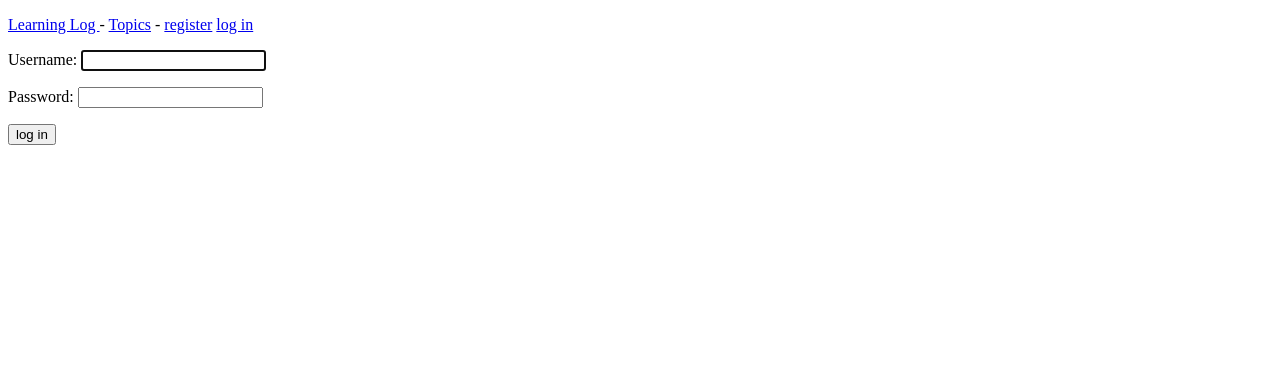
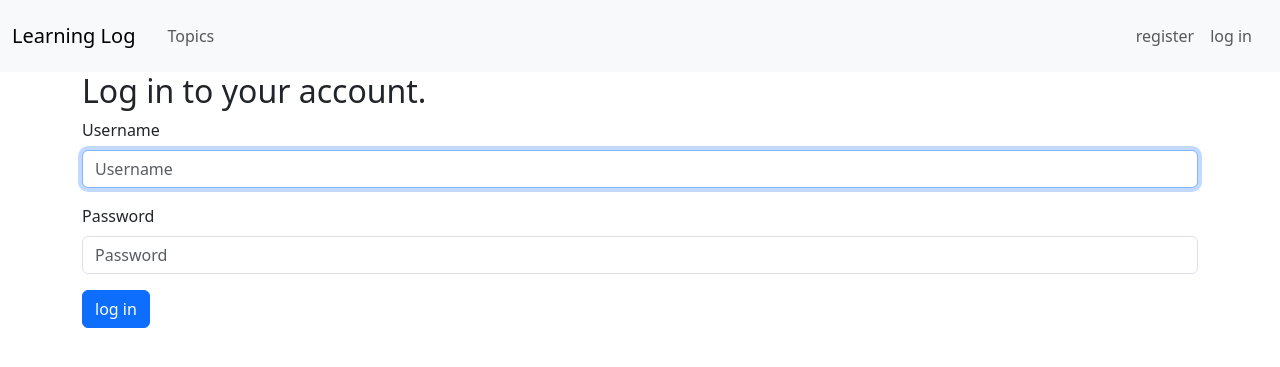
Before and after one commit to da4o88/my_learning, a Django app: page /users/login/ in a window 1280 px wide. Shown: the top 367 px of the page. Run offline with Django 4.2, Linux system fonts and the light colour scheme; some libraries are stand-ins or nearby versions.

Commit message:
Styling register and login forms.

```diff
--- a/learning_log/settings.py
+++ b/learning_log/settings.py
@@ -131,3 +131,8 @@ DEFAULT_AUTO_FIELD = 'django.db.models.BigAutoField'
 
 # My settings
 LOGIN_URL = '/users/login/'
+
+# Settings for django-bootstrap-v5
+BOOTSTRAP5 = {
+    'include_jquery': True,
+}
--- a/learning_logs/templates/learning_logs/base.html
+++ b/learning_logs/templates/learning_logs/base.html
@@ -2,22 +2,59 @@
 <html lang="en">
 <head>
     <meta charset="UTF-8">
+    <meta http-equiv="X-UA-Compatible" content="IE-edge">
+    <meta name="viewport" content="width=device-width, initial-scale=1">
 
     <title>{% block title %} {% endblock title %}</title>
+    {% load bootstrap5 %}
+    {% bootstrap_css %}
+    {% bootstrap_javascript %}
+
 </head>
 <body>
-    <p>
-        <a href="{% url 'index' %}">Learning Log </a> -
-        <a href="{% url 'topics' %}">Topics</a> -
-        {% if user.is_authenticated %}
-            Hello, {{ user.username }}.
-            <a href="{% url 'users:logout' %}">log out</a>
-        {% else %}
-            <a href="{% url 'users:register' %}">register</a>
-            <a href="{% url 'users:login' %}">log in</a>
-        {% endif %}
+    <!-- Static navbar -->
+    <nav class="navbar sticky-top navbar-expand-lg navbar-light bg-light">
+        <div class="container-fluid">
+            <div class="navbar-header">
+                <button type="button" class="navbar-toggler"
+                        data-toggle="collapse" data-bs-target="#navbar"
+                        aria-expanded="false" aria-controls="navbar">
+                        <span class="navbar-toggler-icon"></span>
+                </button>
+                <a class="navbar-brand" href="{% url 'index' %}">Learning Log</a>
+            </div>
 
-    </p>
-    {% block content %} {% endblock content %}
+            <div id="navbar" class="navbar-collapse collapse d-flex bd-highlight">
+                <div class="p-2 flex-grow-1 bd-highlight">
+                    <ul class="nav navbar-nav">
+                        <li class="nav-item"><a class="nav-link" href="{% url 'topics' %}">Topics</a></li>
+                    </ul>
+                </div>
+                <div class="p-2 bd-highlight">
+                    <ul class="nav navbar-nav">
+                        {% if user.is_authenticated %}
+                           <li class="nav-item"><a class="nav-link">Hello, {{ user.username }}.</a></li>
+                            <li class="nav-item"><a class="nav-link" href="{% url 'users:logout' %}">log out</a></li>
+                        {% else %}
+                            <li class="nav-item"><a class="nav-link" href="{% url 'users:register' %}">register</a></li>
+                            <li class="nav-item"><a class="nav-link" href="{% url 'users:login' %}">log in</a></li>
+                        {% endif %}
+
+                    </ul>
+                </div>
+            </div>
+
+        </div>
+    </nav>
+
+    <div class="container">
+        <div class="page-header">
+            {% block header %} {% endblock header %}
+        </div>
+        <div>
+            {% block content %} {% endblock content %}
+        </div>
+    </div>
+
 </body>
 </html>
--- a/users/templates/users/login.html
+++ b/users/templates/users/login.html
@@ -1,15 +1,24 @@
 {% extends 'learning_logs/base.html' %}
+{% load bootstrap5 %}
+
+{% block title %}Login{% endblock title %}
+
+{% block header %}
+    <h2>Log in to your account.</h2>
+{% endblock header %}
 
 {% block content %}
     {% if forms.errors %}
         <p>Your username and password didn't match. Please try again.</p>
     {% endif %}
 
-    <form method="post" action="{% url 'users:login' %}">
+    <form method="post" action="{% url 'users:login' %}" class="form">
         {% csrf_token %}
-        {{ form.as_p }}
+        {% bootstrap_form form %}
+        {% buttons %}
+            <button name="submit" class="btn btn-primary">log in</button>
+        {% endbuttons %}
 
-        <button name="submit">log in</button>
         <input type="hidden" name="next" value="{% url 'index' %}"/>
     </form>
 
```
Also changed, not shown: learning_logs/templates/learning_logs/index.html (+16 -1 lines), users/templates/users/register.html (+13 -3 lines).
